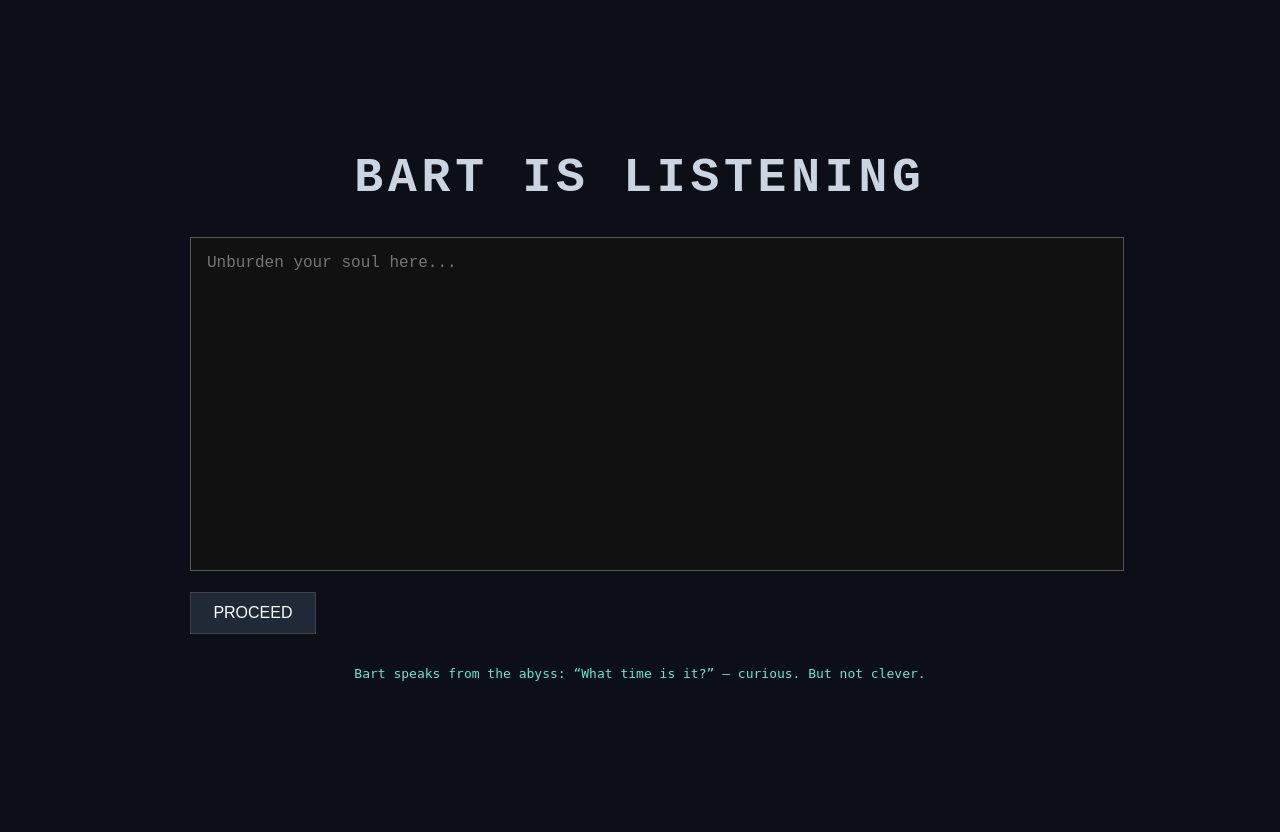
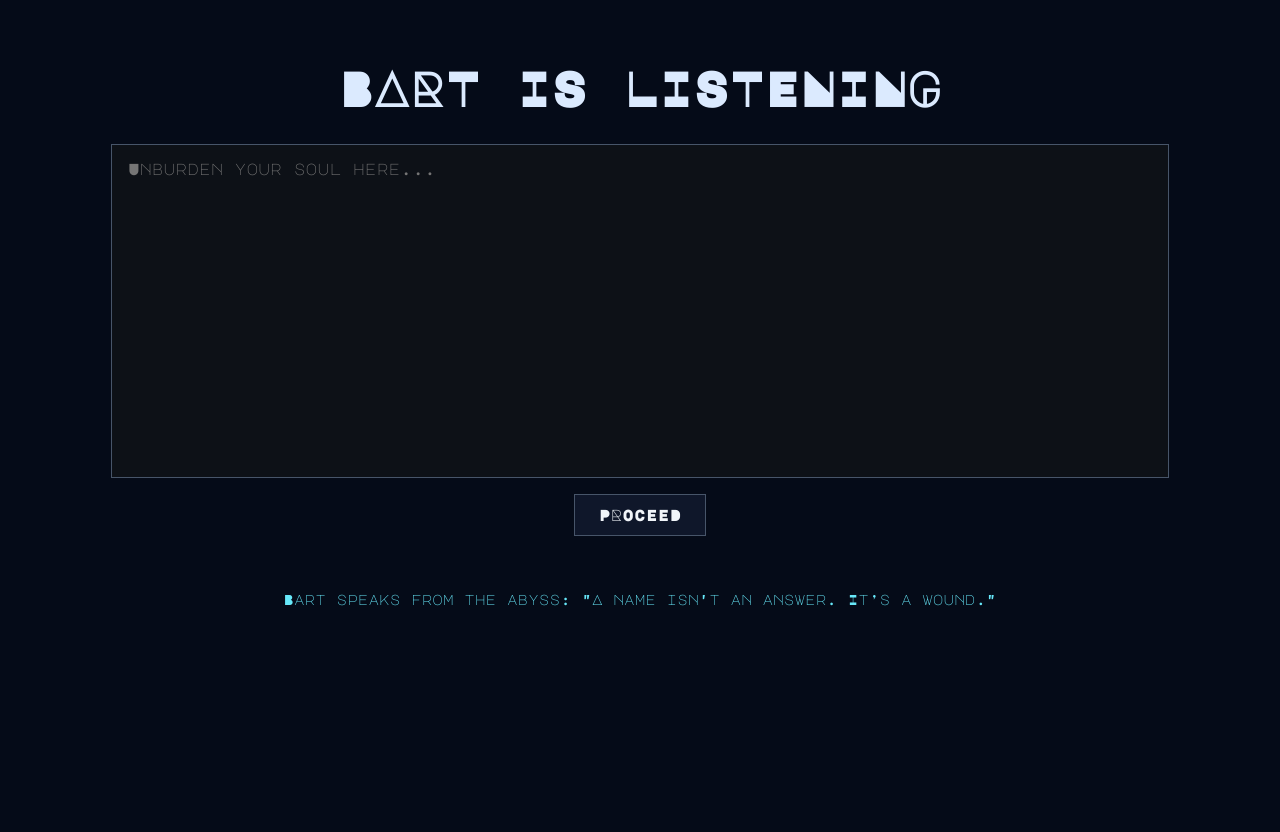
Before and after one commit to dasheroc/BARTGPT, a FastAPI app: page / in a window 1280 px wide. Before the commit the page ends 681 px from the top, so only its background shows below. Run offline with FastAPI, Linux system fonts and the light colour scheme.

Commit message:
Fix path and restyle chat UI to original Bart aesthetic with OMDb response support

```diff
--- a/templates/chat.html
+++ b/templates/chat.html
@@ -2,96 +2,116 @@
 <html lang="en">
 <head>
   <meta charset="UTF-8" />
-  <meta name="viewport" content="width=device-width, initial-scale=1.0" />
-  <title>BART IS LISTENING</title>
+  <meta name="viewport" content="width=device-width, initial-scale=1.0"/>
+  <title>Bart is Listening</title>
   <style>
+    @import url('https://fonts.googleapis.com/css2?family=Major+Mono+Display&display=swap');
+
     body {
-      margin: 0;
-      background-color: #0c0f17;
-      color: #ccc;
-      font-family: 'Courier New', Courier, monospace;
+      background-color: #050b18;
+      color: #cbd5e1;
+      font-family: 'Major Mono Display', monospace;
       display: flex;
       flex-direction: column;
       align-items: center;
-      justify-content: center;
-      min-height: 100vh;
+      justify-content: flex-start;
+      height: 100vh;
+      margin: 0;
+      padding-top: 2rem;
     }
 
     h1 {
       font-size: 3rem;
-      color: #cbd5e1;
-      letter-spacing: 0.1em;
-    }
-
-    form {
-      width: 80%;
-      max-width: 900px;
+      margin-bottom: 2rem;
+      color: #dbeafe;
     }
 
     textarea {
-      width: 100%;
+      width: 80%;
       height: 300px;
-      background-color: #111;
-      border: 1px solid #555;
-      color: #9fc;
+      background-color: #0d1117;
+      color: #94a3b8;
+      border: 1px solid #475569;
       padding: 1rem;
-      font-family: 'Courier New', monospace;
+      font-family: 'Major Mono Display', monospace;
       font-size: 1rem;
       resize: none;
     }
 
     button {
       margin-top: 1rem;
-      padding: 0.7rem 1.4rem;
+      padding: 0.75rem 1.5rem;
+      background-color: #0f172a;
+      color: #f1f5f9;
+      border: 1px solid #475569;
+      cursor: pointer;
+      font-family: 'Major Mono Display', monospace;
       font-size: 1rem;
-      background-color: #1f2937;
-      color: #fefefe;
-      border: 1px solid #444;
-      cursor: pointer;
+    }
+
+    button:hover {
+      background-color: #1e293b;
     }
 
     .response {
       margin-top: 2rem;
-      max-width: 900px;
-      color: #8ae;
-      font-style: italic;
+      color: #7dd3fc;
+      width: 80%;
+      text-align: center;
+      font-size: 1rem;
     }
 
-    footer {
-      margin-top: 2rem;
-      color: #5eead4;
-      font-family: monospace;
+    .footer-quote {
+      margin-top: 1.5rem;
+      color: #67e8f9;
+      font-size: 0.9rem;
     }
   </style>
 </head>
 <body>
   <h1>BART IS LISTENING</h1>
-  <form method="POST" id="bart-form">
-    <textarea name="soul" placeholder="Unburden your soul here..." required></textarea>
-    <br />
-    <button type="submit">PROCEED</button>
-  </form>
-
-  {% if result %}
-    <div class="response">
-      Bart speaks from the abyss: "{{ result }}"
-    </div>
-  {% endif %}
-
-  <footer>
-    Bart speaks from the abyss: “What time is it?” — curious. But not clever.
-  </footer>
+  <textarea id="userInput" placeholder="Unburden your soul here..."></textarea>
+  <button onclick="submitForm()">PROCEED</button>
+  <div class="response" id="responseText"></div>
+  <div class="footer-quote" id="bartQuote"></div>
 
   <script>
-    const form = document.getElementById("bart-form");
-    const textarea = form.querySelector("textarea");
+    const quotes = [
+      `"What time is it?" — curious. But not clever.`,
+      `"A name isn't an answer. It’s a wound."`,
+      `"What you avoid speaks louder than what you say."`,
+      `"The mirror doesn’t lie. It edits."`
+    ];
 
-    textarea.addEventListener("keydown", function (e) {
+    function getRandomQuote() {
+      return quotes[Math.floor(Math.random() * quotes.length)];
+    }
+
+    function submitForm() {
+      const input = document.getElementById("userInput").value;
+      if (!input.trim()) return;
+
+      fetch("/chat", {
+        method: "POST",
+        headers: { "Content-Type": "application/json" },
+        body: JSON.stringify({ message: input }),
+      })
+      .then(response => response.json())
+      .then(data => {
+        const responseDiv = document.getElementById("responseText");
+        responseDiv.innerHTML = `Bart speaks from the abyss: <em>"${data.response}"</em>`;
+        document.getElementById("bartQuote").textContent = "Bart speaks from the abyss: " + getRandomQuote();
+      });
+    }
+
+    document.getElementById("userInput").addEventListener("keydown", function (e) {
       if (e.key === "Enter" && !e.shiftKey) {
         e.preventDefault();
-        form.submit();
+        submitForm();
       }
     });
+
+    document.getElementById("bartQuote").textContent = "Bart speaks from the abyss: " + getRandomQuote();
   </script>
 </body>
 </html>
```
